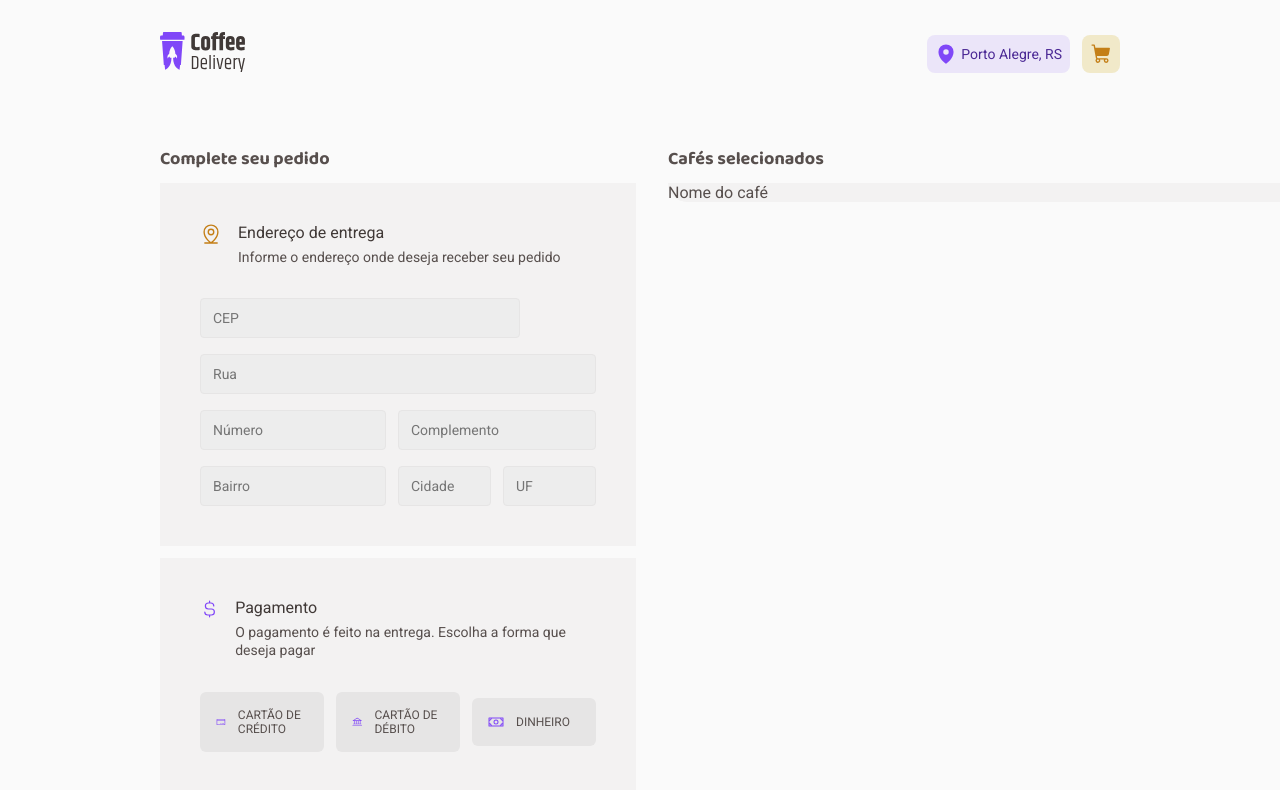
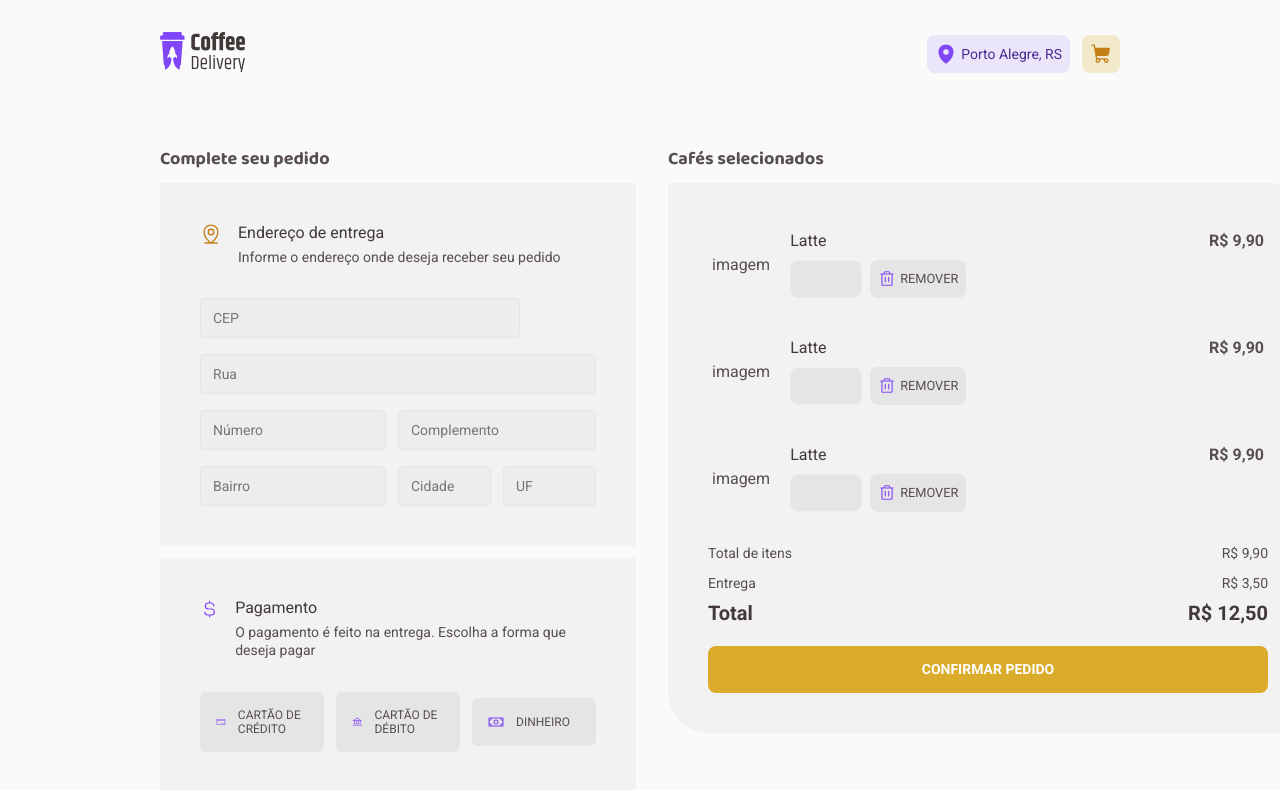
Before and after one commit to DiogoKaster/ignite-coffee-delivery, a React (Vite) app: page /checkout in a window 1280 px wide. Shown: the top 790 px of the page. Built offline with nearby package versions, Linux system fonts and the light colour scheme; the HTML template or start-up script is replaced by a standard one.

Commit message:
feat: create Counter component and CoffeeResume component

```diff
--- /dev/null
+++ b/src/components/Counter/index.tsx
@@ -0,0 +1,16 @@
+import React from 'react'
+import { CounterContainer } from './styles'
+
+interface CounterProps {
+  type: 'number' | 'text'
+}
+
+const Counter = React.forwardRef<HTMLInputElement, CounterProps>(
+  function CounterComponent({ type }, ref) {
+    return <CounterContainer type={type} ref={ref} />
+  },
+)
+
+Counter.displayName = 'Counter' // Adicione esta linha
+
+export default Counter
--- /dev/null
+++ b/src/components/Counter/styles.ts
@@ -0,0 +1,17 @@
+import styled from 'styled-components'
+
+export const CounterContainer = styled.input`
+  display: flex;
+  width: 4.5rem;
+  height: 2.375rem;
+  padding: 0.5rem;
+  justify-content: center;
+  align-items: center;
+
+  background: ${(props) => props.theme['base-button']};
+  border: 1px solid ${(props) => props.theme['base-input']};
+  border-radius: 8px;
+  color: ${(props) => props.theme['base-title']};
+  font-family: 'Roboto';
+  font-size: 1rem;
+`
--- /dev/null
+++ b/src/pages/Checkout/components/CheckoutResume/components/CoffeeResume/index.tsx
@@ -0,0 +1,32 @@
+import Counter from '../../../../../../components/Counter'
+import { Trash } from '@phosphor-icons/react'
+import {
+  CoffeeResumeContainer,
+  CoffeeResumeDetails,
+  CoffeeResumeDetailsContainer,
+  CoffeeResumePrice,
+  CoffeeResumeTrashButton,
+} from './styles'
+
+export function CoffeeResume() {
+  return (
+    <CoffeeResumeContainer>
+      <CoffeeResumeDetailsContainer>
+        <div>
+          <p>imagem</p>
+        </div>
+        <CoffeeResumeDetails>
+          <p>Latte</p>
+          <div>
+            <Counter type="number" />
+            <CoffeeResumeTrashButton>
+              <Trash size={22} />
+              remover
+            </CoffeeResumeTrashButton>
+          </div>
+        </CoffeeResumeDetails>
+      </CoffeeResumeDetailsContainer>
+      <CoffeeResumePrice>R$ 9,90</CoffeeResumePrice>
+    </CoffeeResumeContainer>
+  )
+}
--- /dev/null
+++ b/src/pages/Checkout/components/CheckoutResume/components/CoffeeResume/styles.ts
@@ -0,0 +1,83 @@
+import styled from 'styled-components'
+
+export const CoffeeResumeContainer = styled.div`
+  display: flex;
+  justify-content: space-between;
+  width: 100%;
+  padding: 0.5rem 0.25rem;
+`
+export const CoffeeResumeDetailsContainer = styled.div`
+  display: flex;
+  gap: 1.25rem;
+  align-items: center;
+  width: 100%;
+`
+export const CoffeeResumeImage = styled.img`
+  display: flex;
+  width: 4rem;
+  height: 4rem;
+  justify-content: center;
+  align-items: center;
+`
+
+export const CoffeeResumeDetails = styled.div`
+  display: flex;
+  flex-direction: column;
+  gap: 0.5rem;
+  width: 100%;
+
+  > div {
+    display: flex;
+    gap: 0.5rem;
+    width: 100%;
+  }
+
+  > p:first-child {
+    color: ${(props) => props.theme['base-subtitle']};
+    font-family: Roboto;
+    font-size: 1rem;
+    font-style: normal;
+    font-weight: 400;
+    line-height: 130%;
+  }
+`
+export const CoffeeResumeTrashButton = styled.button`
+  display: flex;
+  justify-content: center;
+  align-items: center;
+  height: 2.375rem;
+  padding: 0 0.5rem;
+  color: ${(props) => props.theme['base-text']};
+  background: ${(props) => props.theme['base-button']};
+  gap: 0.25rem;
+  cursor: pointer;
+
+  border: none;
+  border-radius: 8px;
+
+  font-family: Roboto;
+  font-size: 0.8rem;
+  font-style: normal;
+  font-weight: 400;
+  line-height: 160%;
+  text-transform: uppercase;
+
+  svg {
+    width: 1.125rem;
+    height: 1.125rem;
+    color: ${(props) => props.theme.purple};
+  }
+`
+
+export const CoffeeResumePrice = styled.p`
+  display: flex;
+  justify-content: right;
+  align-items: right;
+  width: 100%;
+  color: ${(props) => props.theme['base-text']};
+  font-family: Roboto;
+  font-size: 1rem;
+  font-style: normal;
+  font-weight: 700;
+  line-height: 130%;
+`
--- a/src/pages/Checkout/components/CheckoutResume/index.tsx
+++ b/src/pages/Checkout/components/CheckoutResume/index.tsx
@@ -1,11 +1,30 @@
 import { PaperContainer } from '../../../../components/Paper'
+import { CoffeeResume } from './components/CoffeeResume'
+import { PriceResumeContainer, ResumeButton } from './styles'
 
 export function CheckoutResume() {
   return (
     <>
       <h2>Cafés selecionados</h2>
-      <PaperContainer withBorder={true}>
-        <p>Nome do café</p>
+      <PaperContainer withBorder={true} gapSize={1.5} paddingSize={2.5}>
+        <CoffeeResume />
+        <CoffeeResume />
+        <CoffeeResume />
+        <PriceResumeContainer>
+          <div>
+            <p>Total de itens</p>
+            <span>R$ 9,90</span>
+          </div>
+          <div>
+            <p>Entrega</p>
+            <span>R$ 3,50</span>
+          </div>
+          <div>
+            <p>Total</p>
+            <span>R$ 12,50</span>
+          </div>
+        </PriceResumeContainer>
+        <ResumeButton type="submit">CONFIRMAR PEDIDO</ResumeButton>
       </PaperContainer>
     </>
   )
--- a/src/pages/Checkout/components/CheckoutResume/styles.ts
+++ b/src/pages/Checkout/components/CheckoutResume/styles.ts
@@ -0,0 +1,48 @@
+import styled from 'styled-components'
+
+export const PriceResumeContainer = styled.div`
+  display: flex;
+  flex-direction: column;
+  align-items: flex-end;
+  width: 100%;
+  gap: 0.75rem;
+  font-family: Roboto;
+  font-size: 0.875rem;
+  font-style: normal;
+  font-weight: 400;
+  line-height: 130%;
+
+  > div {
+    display: flex;
+    justify-content: space-between;
+    width: 100%;
+  }
+
+  > div:last-child {
+    color: ${(props) => props.theme['base-subtitle']};
+    font-size: 1.25rem;
+    font-style: normal;
+    font-weight: 700;
+  }
+`
+
+export const ResumeButton = styled.button`
+  border: none;
+  border-radius: 8px;
+  cursor: pointer;
+
+  background: ${(props) => props.theme.yellow};
+  display: flex;
+  justify-content: center;
+  align-items: center;
+  width: 100%;
+  padding: 0.75rem 0.5rem;
+  align-self: stretch;
+
+  color: ${(props) => props.theme.white};
+  font-family: Roboto;
+  font-size: 0.875rem;
+  font-style: normal;
+  font-weight: 700;
+  line-height: 160%;
+`
--- a/src/pages/Home/components/CoffeeCard/index.tsx
+++ b/src/pages/Home/components/CoffeeCard/index.tsx
@@ -8,6 +8,7 @@ import {
 import { ShoppingCartSimple } from '@phosphor-icons/react'
 import { StoreContext } from '../../../../contexts/StoreContext'
 import { PaperContainer } from '../../../../components/Paper'
+import Counter from '../../../../components/Counter'
 
 type CoffeeCard = {
   id: number
@@ -21,7 +22,6 @@ type CoffeeCard = {
 interface CoffeeCardProps {
   coffee: CoffeeCard
 }
-
 export function CoffeeCard({ coffee }: CoffeeCardProps) {
   const coffeeNumberRef = useRef<HTMLInputElement>(null)
   const { addToCart } = useContext(StoreContext)
@@ -33,6 +33,7 @@ export function CoffeeCard({ coffee }: CoffeeCardProps) {
       price: coffee.price,
       quantity: Number(coffeeNumberRef.current?.value),
     })
+    console.log(coffeeNumberRef.current?.value)
   }
 
   return (
@@ -59,7 +60,7 @@ export function CoffeeCard({ coffee }: CoffeeCardProps) {
           <span>{coffee.price}</span>
         </CoffeeCardPrice>
         <div>
-          <input type="number" ref={coffeeNumberRef} />
+          <Counter type="number" ref={coffeeNumberRef} />
           <button onClick={handleAddToCart}>
             <ShoppingCartSimple weight="fill" size={22} />
           </button>
```
